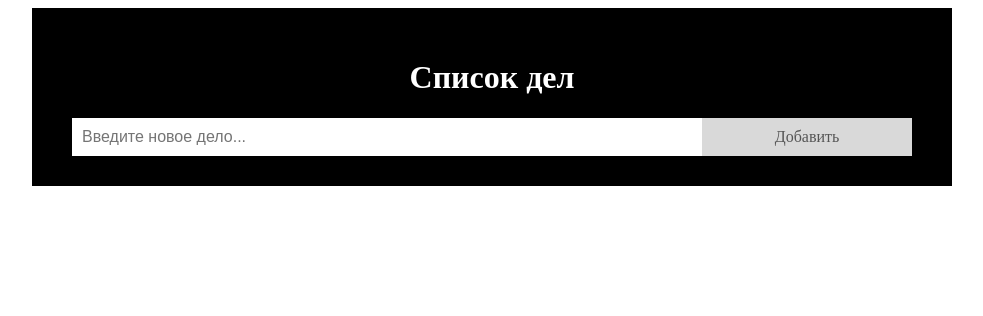
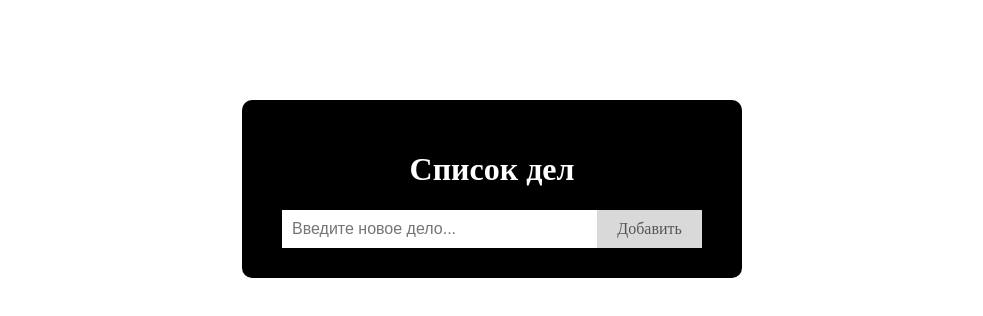
Before and after one commit to ynsem/jstest3todo, a website: page index.html in a window 1280 px wide. Shown: the whole page, without its empty margins (148-1131 px from the left). Drawn offline with Linux system fonts and the light colour scheme.

Commit message:
стили

```diff
--- a/css/style.css
+++ b/css/style.css
@@ -1,7 +1,7 @@
 * {
   box-sizing: border-box;
 }
-.wrapper {width: 920px; margin: 0 auto}
+.wrapper {width: 500px; margin: 0 auto}
 ul {
   margin: 0;
   padding: 0;
@@ -58,8 +58,10 @@ ul li.checked::before {
 .header {
   background-color: #000;
   padding: 30px 40px;
+  margin-top: 100px;
   color: white;
   text-align: center;
+  border-radius: 10px;
 }
 
 .header:after {
```
